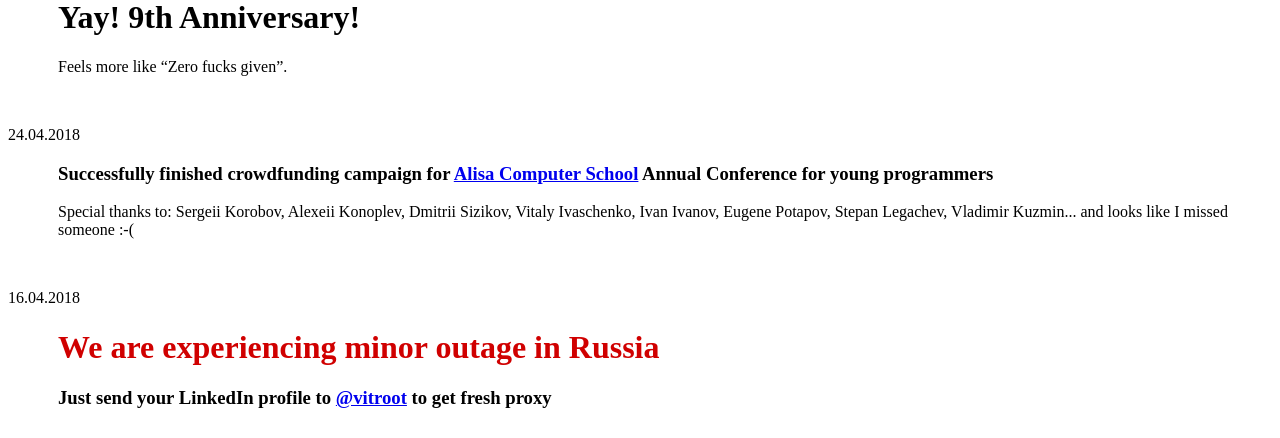
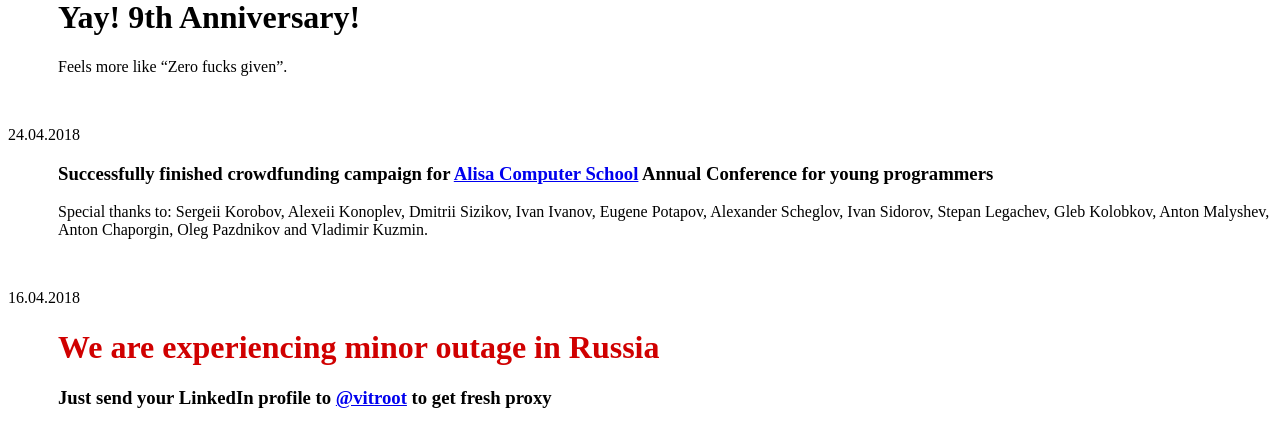
Before and after one commit to irkfap/irkfap.com, a PHP site: page /status in a window 1280 px wide. Shown: the part 192-630 px from the top of the page. Run offline with PHP 8.4, Linux system fonts and the light colour scheme; some libraries are stand-ins or nearby versions.

Commit message:
updated status

```diff
--- a/src/status.php
+++ b/src/status.php
@@ -25,8 +25,10 @@
         <h3>Successfully finished crowdfunding campaign for <a href="http://alisa.aleus.ru/?page_id=182" rel="nofollow">Alisa Computer School</a> Annual Conference for young programmers</h3>
         <p>Special thanks to:
             Sergeii Korobov, Alexeii Konoplev, Dmitrii Sizikov,
-            Vitaly Ivaschenko, Ivan Ivanov, Eugene Potapov,
-            Stepan Legachev, Vladimir Kuzmin... and looks like I missed someone :-(
+            Ivan Ivanov, Eugene Potapov, Alexander Scheglov,
+            Ivan Sidorov, Stepan Legachev, Gleb Kolobkov,
+            Anton Malyshev, Anton Chaporgin, Oleg Pazdnikov
+            and Vladimir Kuzmin.
         </p>
     </dd>
 
```
